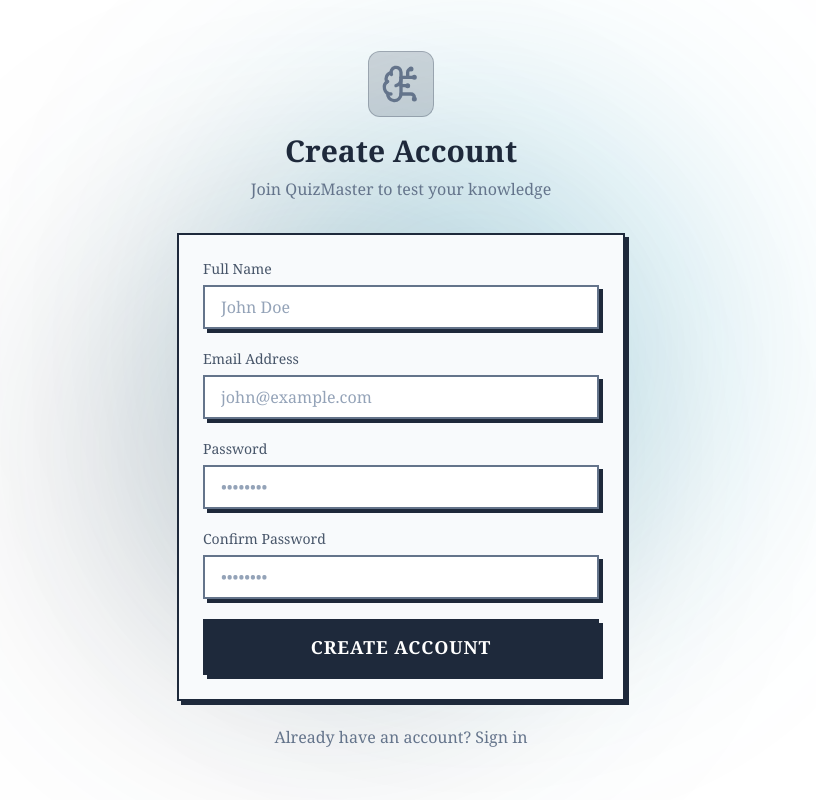
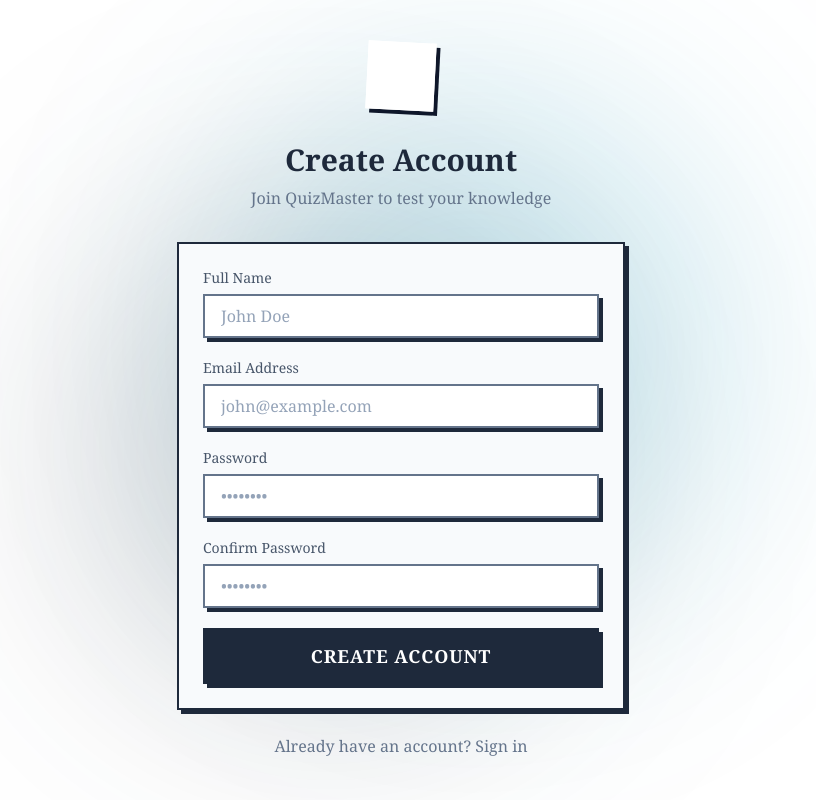
Before and after one commit to Aadvick1410/quiz-platform, a React (Vite) app in the folder client/: page /register in a window 1280 px wide. Shown: the whole page, without its empty margins (239-1055 px from the left). Built offline with nearby package versions, Linux system fonts and the light colour scheme; no server answers.

Commit message:
Update icon on Login and Register pages

```diff
--- a/client/src/pages/auth/Login.jsx
+++ b/client/src/pages/auth/Login.jsx
@@ -4,7 +4,7 @@ import { zodResolver } from '@hookform/resolvers/zod';
 import { z } from 'zod';
 import { Link, useNavigate, useLocation } from 'react-router-dom';
 import toast from 'react-hot-toast';
-import { BrainCircuit, Loader2 } from 'lucide-react';
+import { Glasses, Loader2 } from 'lucide-react';
 
 import { useAuth } from '../../context/AuthContext';
 import { loginUser } from '../../api/auth';
@@ -53,8 +53,10 @@ export const Login = () => {
 
       <div className="w-full max-w-md relative z-10 animate-slide-up">
         <div className="text-center mb-8">
-          <div className="inline-flex p-3 bg-indigo-500/20 rounded-xl mb-4 border border-indigo-500/30">
-            <BrainCircuit className="w-10 h-10 text-indigo-400" />
+          <div className="flex justify-center mb-8">
+            <div className="p-3 bg-white border-2 border-slate-900 shadow-[4px_4px_0_0_#0f172a] rounded-none rotate-3">
+              <Glasses className="w-10 h-10 text-slate-900" />
+            </div>
           </div>
           <h1 className="text-3xl font-bold text-white mb-2">Welcome Back</h1>
           <p className="text-slate-400">Sign in to continue to QuizMaster</p>
--- a/client/src/pages/auth/Register.jsx
+++ b/client/src/pages/auth/Register.jsx
@@ -4,7 +4,7 @@ import { zodResolver } from '@hookform/resolvers/zod';
 import { z } from 'zod';
 import { Link, useNavigate } from 'react-router-dom';
 import toast from 'react-hot-toast';
-import { BrainCircuit } from 'lucide-react';
+import { Glasses } from 'lucide-react';
 
 import { useAuth } from '../../context/AuthContext';
 import { registerUser } from '../../api/auth';
@@ -58,8 +58,10 @@ export const Register = () => {
 
       <div className="w-full max-w-md relative z-10 animate-slide-up">
         <div className="text-center mb-8">
-          <div className="inline-flex p-3 bg-indigo-500/20 rounded-xl mb-4 border border-indigo-500/30">
-            <BrainCircuit className="w-10 h-10 text-indigo-400" />
+          <div className="flex justify-center mb-8">
+            <div className="p-3 bg-white border-2 border-slate-900 shadow-[4px_4px_0_0_#0f172a] rounded-none rotate-3">
+              <Glasses className="w-10 h-10 text-slate-900" />
+            </div>
           </div>
           <h1 className="text-3xl font-bold text-white mb-2">Create Account</h1>
           <p className="text-slate-400">Join QuizMaster to test your knowledge</p>
```
